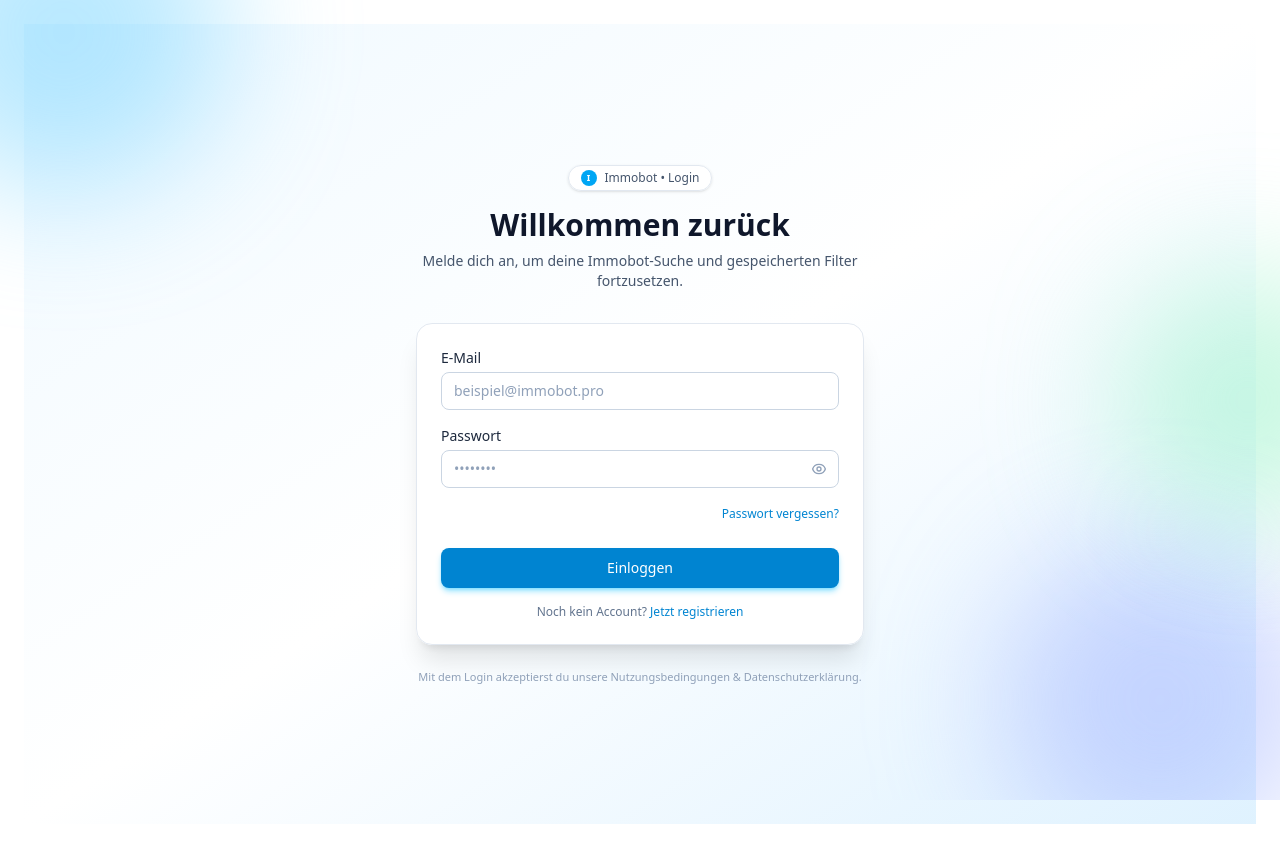
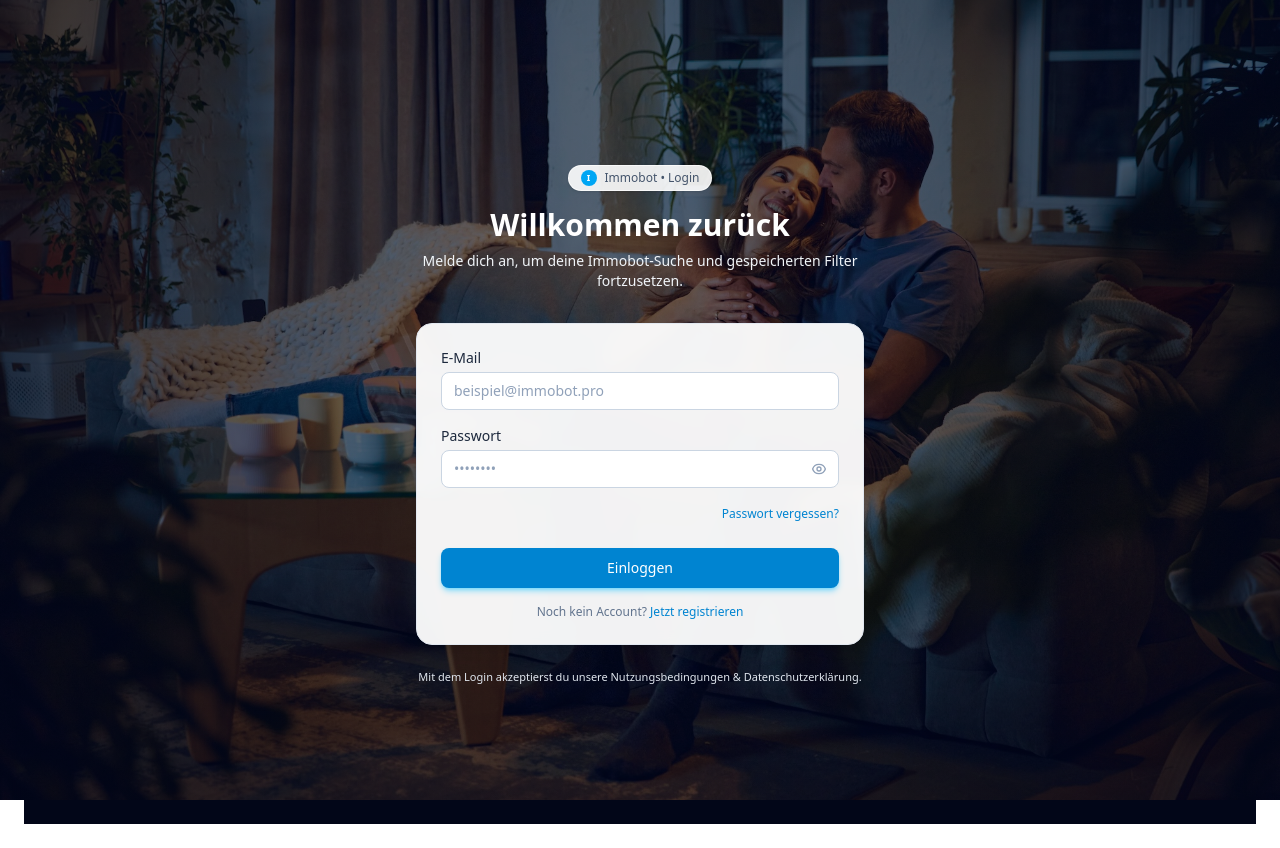
Before and after one commit to Der-Luca/immobot-webapp, a React (Vite) app: page /login in a window 1280 px wide. Built offline with nearby package versions, Linux system fonts and the light colour scheme; no server answers.

Commit message:
Update login background image

```diff
--- a/src/pages/public/Login.jsx
+++ b/src/pages/public/Login.jsx
@@ -70,28 +70,31 @@ export default function Login() {
   };
 
   return (
-    <div className="min-h-screen flex items-center justify-center bg-linear-to-br from-sky-50 via-white to-sky-100 px-4">
-      {/* Farbige Blobs im Hintergrund */}
-      <div className="pointer-events-none fixed inset-0 overflow-hidden">
-        <div className="absolute -top-32 -left-24 h-80 w-80 rounded-full bg-sky-300/50 blur-3xl" />
-        <div className="absolute bottom-[-60px] -right-10 h-80 w-80 rounded-full bg-indigo-300/50 blur-3xl" />
-        <div className="absolute top-1/2 -right-24 h-64 w-64 -translate-y-1/2 rounded-full bg-emerald-200/60 blur-3xl" />
+    <div className="relative min-h-screen flex items-center justify-center overflow-hidden bg-slate-950 px-4 py-10">
+      <div className="pointer-events-none fixed inset-0">
+        <img
+          src="/login-background.jpg"
+          alt=""
+          className="h-full w-full object-cover object-center"
+        />
+        <div className="absolute inset-0 bg-slate-950/55" />
+        <div className="absolute inset-0 bg-linear-to-r from-slate-950/40 via-transparent to-slate-950/30" />
       </div>
 
       <div className="relative z-10 w-full max-w-md">
         {/* Branding / Header */}
         <div className="mb-8 text-center">
-          <div className="inline-flex items-center gap-2 rounded-full bg-white/90 px-3 py-1 text-xs text-slate-600 border border-slate-200 shadow-sm">
+          <div className="inline-flex items-center gap-2 rounded-full bg-white/90 px-3 py-1 text-xs text-slate-600 border border-white/70 shadow-sm">
             <span className="inline-flex h-4 w-4 items-center justify-center rounded-full bg-sky-500 text-[9px] font-bold text-white">
               I
             </span>
             <span>Immobot • Login</span>
           </div>
 
-          <h1 className="mt-4 text-3xl font-semibold text-slate-900">
+          <h1 className="mt-4 text-3xl font-semibold text-white">
             Willkommen zurück
           </h1>
-          <p className="mt-2 text-sm text-slate-600">
+          <p className="mt-2 text-sm text-slate-100">
             Melde dich an, um deine Immobot-Suche und gespeicherten Filter fortzusetzen.
           </p>
         </div>
@@ -190,7 +193,7 @@ export default function Login() {
           </div>
         </div>
 
-        <p className="mt-6 text-center text-[11px] text-slate-400">
+        <p className="mt-6 text-center text-[11px] text-slate-200">
           Mit dem Login akzeptierst du unsere Nutzungsbedingungen & Datenschutzerklärung.
         </p>
       </div>
```
Also changed, not shown: public/login-background.jpg (added).
